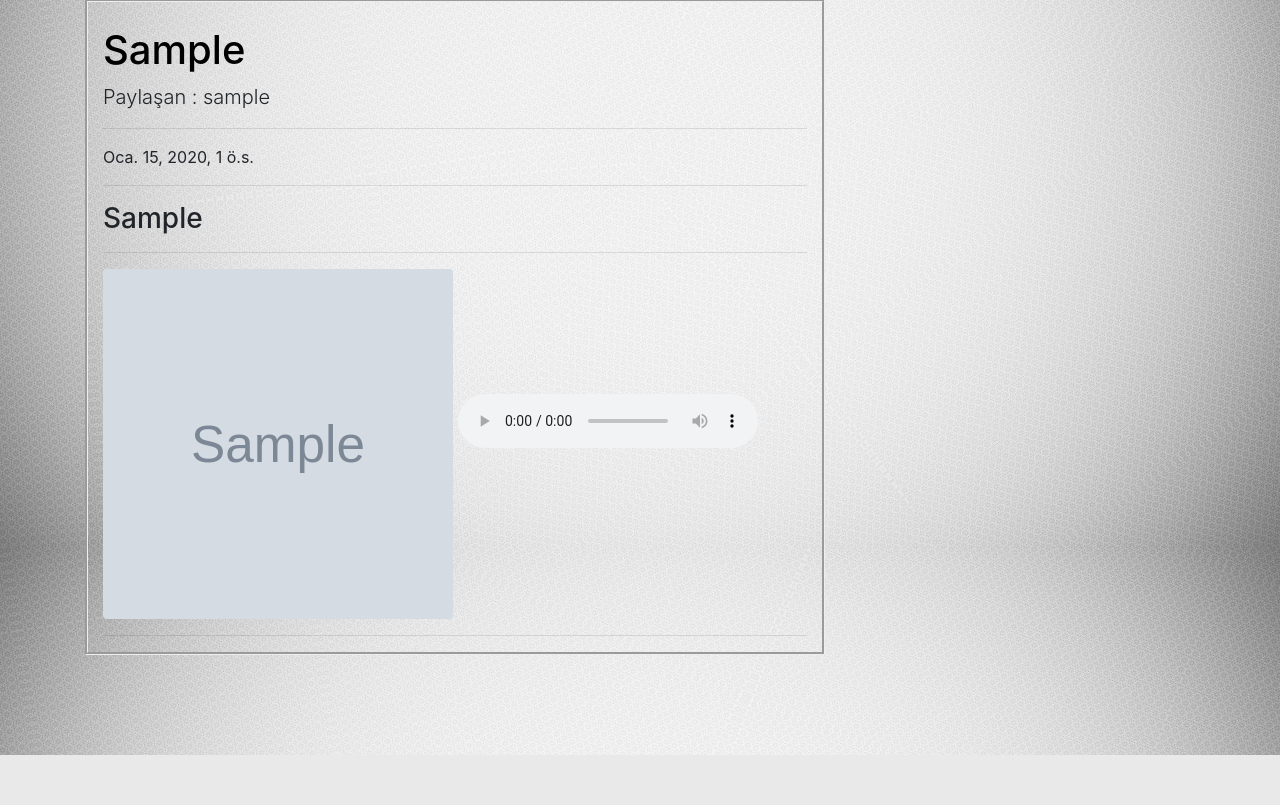
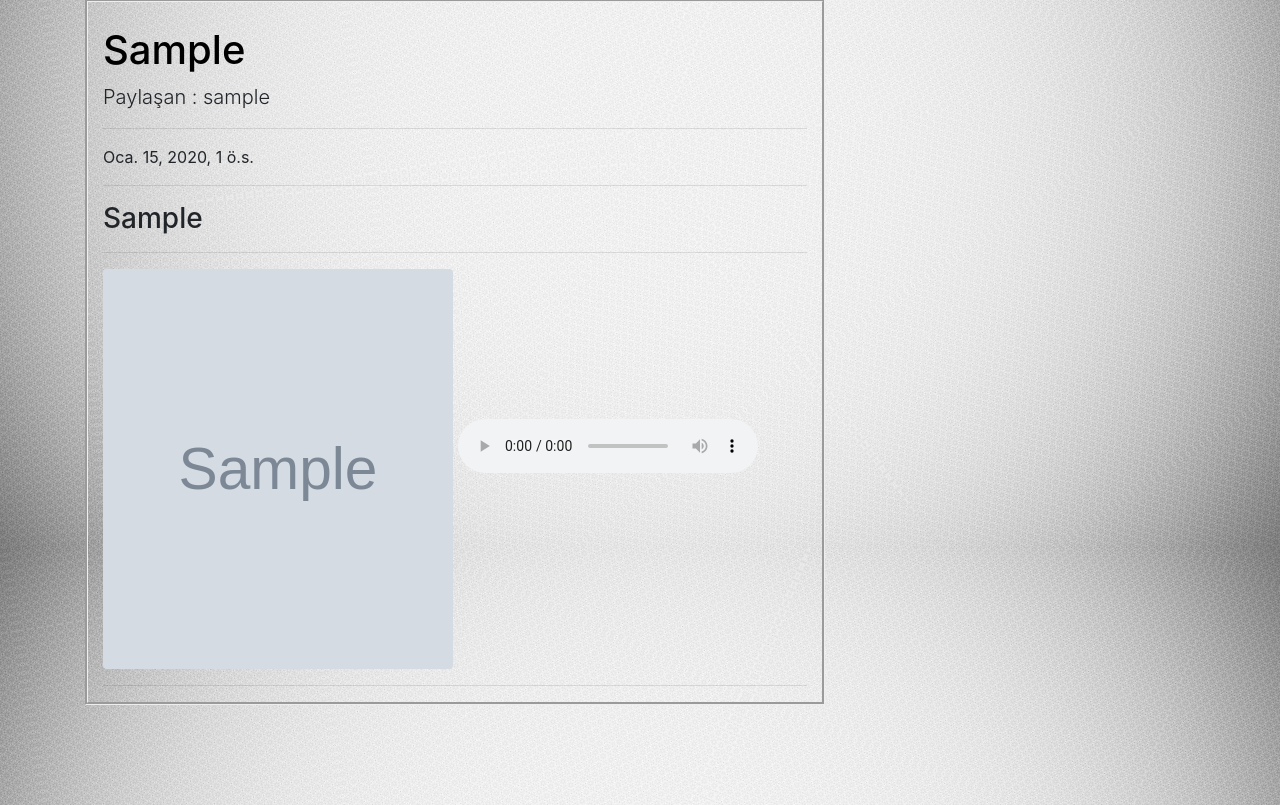
Before and after one commit to saliherdemk/Django-Blog, a Django app: page /music/ in a window 1280 px wide. Shown: the part 253-1058 px from the top of the page. Before the commit the page ends 1008 px from the top, so only its background shows below. Run offline with Django 3.2, Linux system fonts and the light colour scheme; tables that the repository leaves empty hold one stand-in row (values such as "Sample post"); grey boxes marked "Sample" are stand-in pictures; some libraries are stand-ins or nearby versions.

Commit message:
pic size

```diff
--- a/templates/musics.html
+++ b/templates/musics.html
@@ -95,7 +95,7 @@
         <hr>
 
         {% if music.picture%}
-          <img class="img-fluid rounded" style="width: 350px;height:350px" src="{{music.picture.url}}" alt="">
+          <img class="img-fluid rounded" style="width: 350px;height:400px" src="{{music.picture.url}}" alt="">
 
         {% endif %}
 
```
